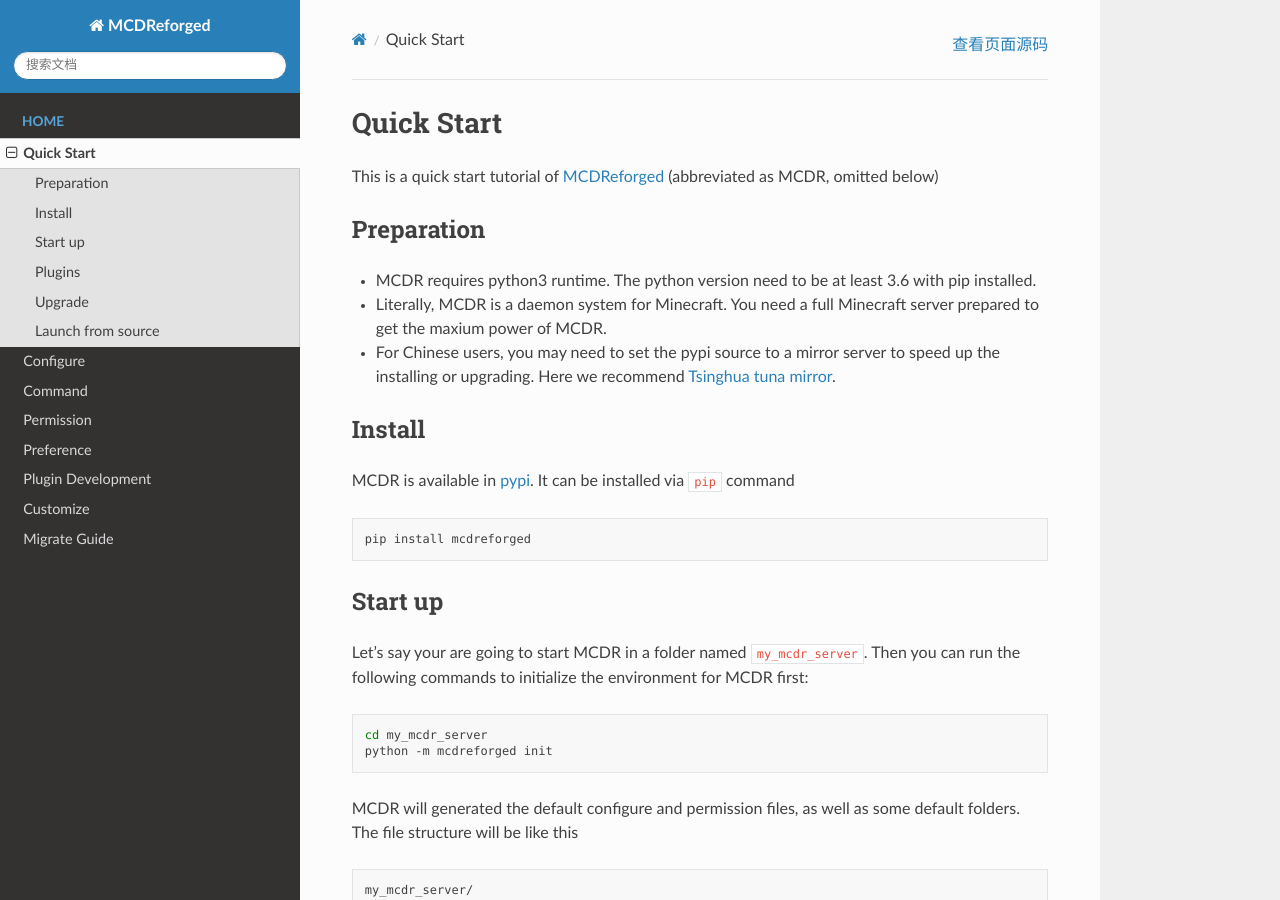
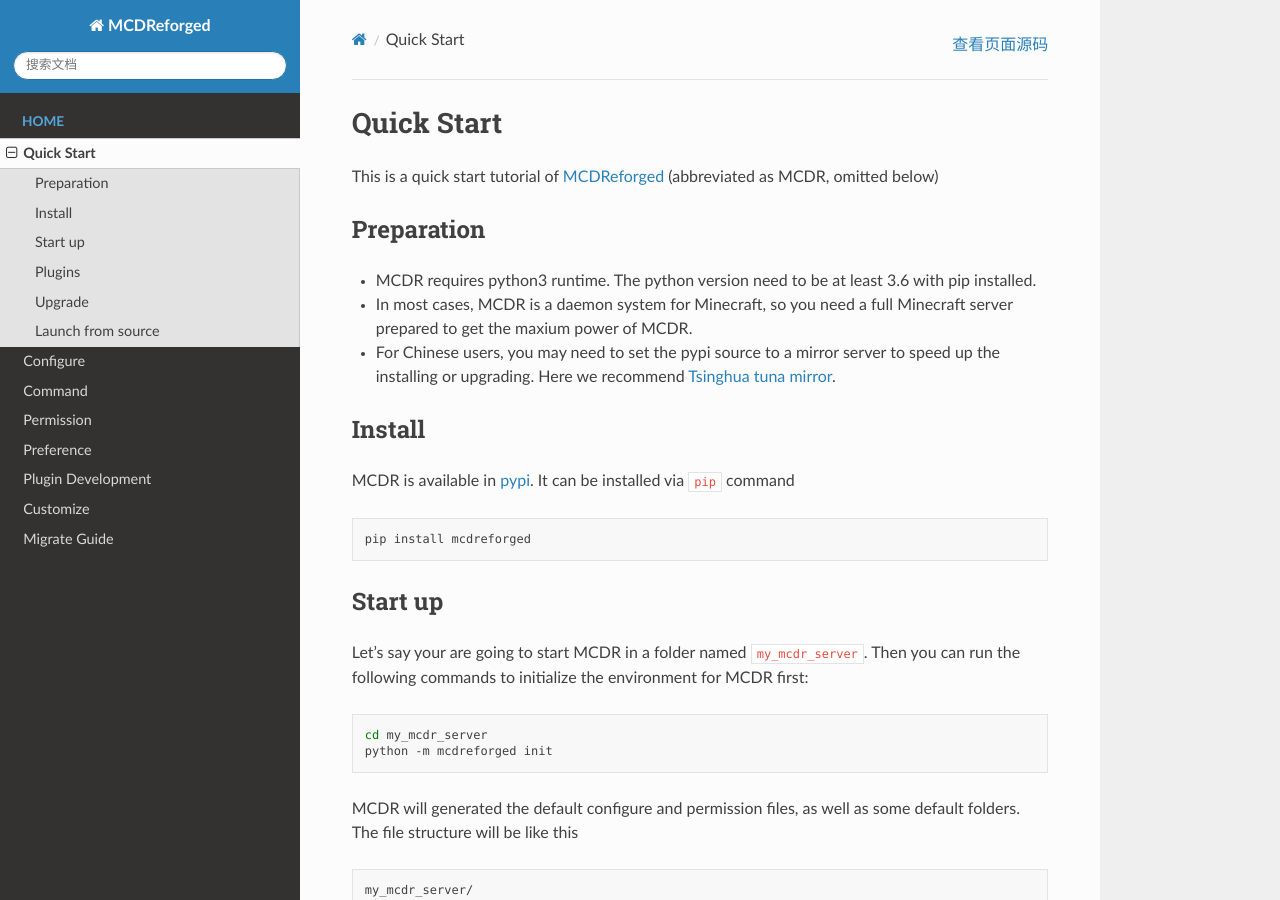
Before and after one commit to MCDReforged/MCDReforged, a Sphinx documentation site: the page built from docs/source/quick_start.rst, in a window 1280 px wide and 900 px high. Built offline with Sphinx 7.4.7 and the Read the Docs theme 2.0.0, drawn with Linux system fonts in a browser that asks for light colours.

Commit message:
📃 docs: 修改一些措辞

```diff
--- a/docs/source/quick_start.rst
+++ b/docs/source/quick_start.rst
@@ -8,7 +8,7 @@
 ------------
 
 * MCDR requires python3 runtime. The python version need to be at least 3.6 with pip installed.
-* Literally, MCDR is a daemon system for Minecraft. You need a full Minecraft server prepared to get the maxium power of MCDR.
+* In most cases, MCDR is a daemon system for Minecraft, so you need a full Minecraft server prepared to get the maxium power of MCDR.
 * For Chinese users, you may need to set the pypi source to a mirror server to speed up the installing or upgrading. Here we recommend `Tsinghua tuna mirror <https://mirrors.tuna.tsinghua.edu.cn/help/pypi/>`__.
 
 Install
```
Also changed, not shown: 1 other file.
